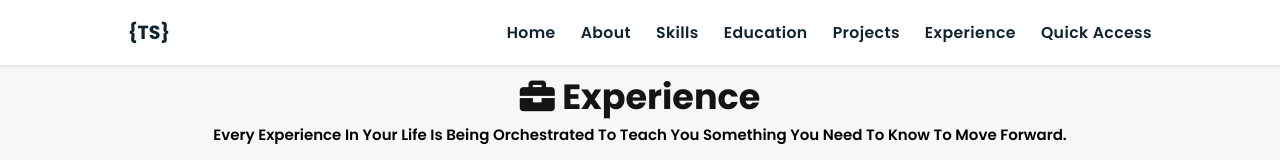
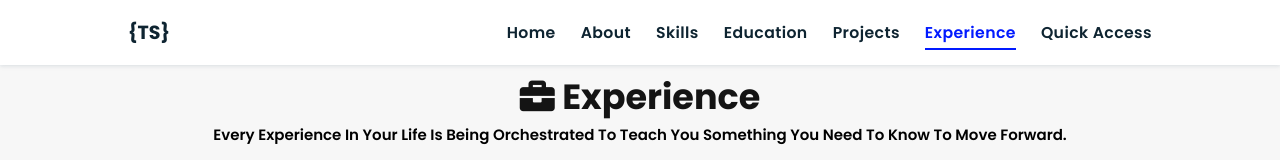
Before and after one commit to Tejash11/Portfolio_Website, a plain HTML site: page experience/experience_index.html in a window 1280 px wide. Shown: the top 160 px of the page. Drawn offline with nearby package versions, Linux system fonts and the light colour scheme.

Commit message:
modified experience

```diff
--- a/experience/experience_index.html
+++ b/experience/experience_index.html
@@ -29,7 +29,7 @@
         <li><a href="\Portfolio_Website\index.html#skills">Skills</a></li>
         <li><a href="\Portfolio_Website\index.html#education">Education</a></li>
         <li><a href="\Portfolio_Website\index.html#work">Projects</a></li>
-        <li><a class="/" href="/#experience">Experience</a></li>
+        <li><a class="active" href="/">Experience</a></li>
         <li><a href="\Portfolio_Website\index.html#foot">Quick Access</a></li>
       </ul>
     </nav>
```
